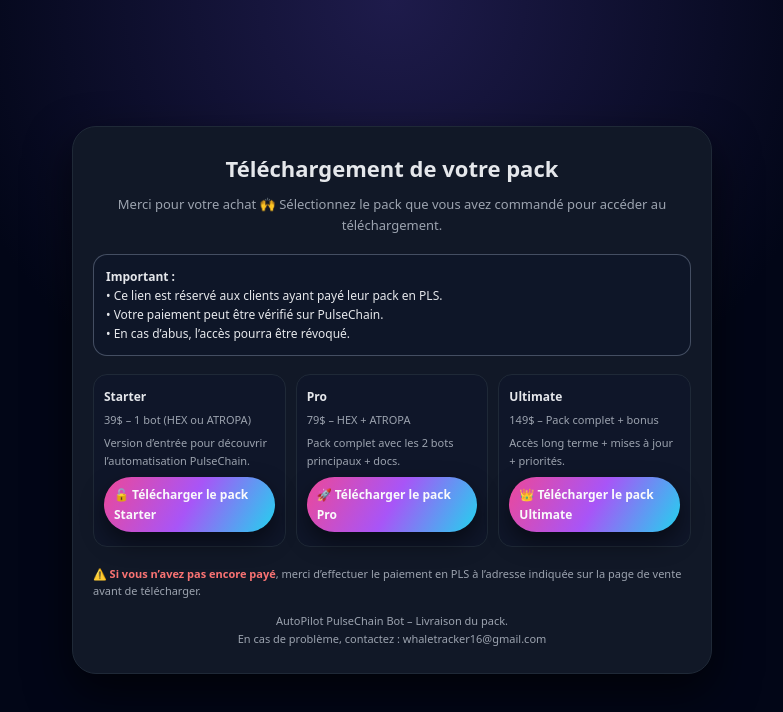
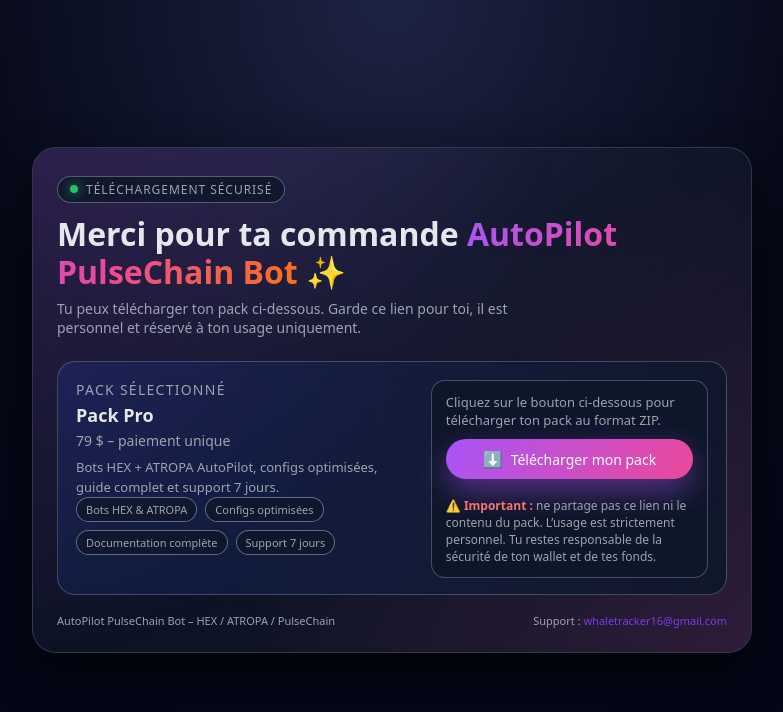
Before and after one commit to whaletrackerio/autopilot-pulsechain, a plain HTML site: page livraison.html in a window 1280 px wide. Shown: the whole page, without its empty margins (248-1031 px from the left). Drawn offline with Linux system fonts and the light colour scheme.

Commit message:
Update title and styles in livraison.html

```diff
--- a/livraison.html
+++ b/livraison.html
@@ -2,215 +2,374 @@
 <html lang="fr">
 <head>
   <meta charset="UTF-8" />
-  <title>AutoPilot PulseChain Bot – Téléchargement de votre pack</title>
+  <title>AutoPilot PulseChain Bot – Téléchargement du pack</title>
   <meta name="viewport" content="width=device-width, initial-scale=1" />
+
   <style>
     :root {
       --bg: #050816;
+      --bg-soft: #0b1020;
       --card: #111827;
       --accent: #a855f7;
+      --accent-soft: #7c3aed;
       --accent-strong: #ec4899;
       --text: #e5e7eb;
       --muted: #9ca3af;
       --border: #1f2937;
+      --danger: #f97373;
       --radius-lg: 16px;
       --shadow-soft: 0 18px 45px rgba(0,0,0,0.65);
     }
 
-    * { box-sizing:border-box; margin:0; padding:0; }
+    * {
+      box-sizing: border-box;
+      margin: 0;
+      padding: 0;
+    }
 
     body {
-      font-family: system-ui, -apple-system, BlinkMacSystemFont, "Segoe UI", sans-serif;
-      background: radial-gradient(circle at top, #1e1b4b 0, #020617 45%, #020617 100%);
+      min-height: 100vh;
+      font-family: system-ui, -apple-system, BlinkMacSystemFont, "SF Pro Text",
+        "Segoe UI", sans-serif;
       color: var(--text);
-      line-height: 1.6;
-      min-height: 100vh;
-      display:flex;
-      align-items:center;
-      justify-content:center;
-      padding:16px;
+      background: radial-gradient(circle at top, #1d2343 0, #050816 45%, #020617 100%);
+      display: flex;
+      align-items: center;
+      justify-content: center;
+      padding: 32px 16px;
+    }
+
+    .wrapper {
+      width: 100%;
+      max-width: 720px;
+      background: linear-gradient(145deg, rgba(148,163,184,0.06), rgba(15,23,42,0.95));
+      border-radius: 24px;
+      box-shadow: var(--shadow-soft);
+      border: 1px solid rgba(148,163,184,0.25);
+      padding: 28px 24px 24px;
+      position: relative;
+      overflow: hidden;
+    }
+
+    .glow {
+      position: absolute;
+      inset: -120px;
+      background:
+        radial-gradient(circle at top left, rgba(168,85,247,0.28), transparent 55%),
+        radial-gradient(circle at bottom right, rgba(236,72,153,0.22), transparent 55%);
+      opacity: 0.9;
+      pointer-events: none;
+    }
+
+    .wrapper-inner {
+      position: relative;
+      z-index: 1;
+    }
+
+    .badge {
+      display: inline-flex;
+      align-items: center;
+      gap: 8px;
+      padding: 4px 12px;
+      border-radius: 999px;
+      background: rgba(15,23,42,0.85);
+      border: 1px solid rgba(148,163,184,0.5);
+      font-size: 12px;
+      text-transform: uppercase;
+      letter-spacing: 0.08em;
+      color: var(--muted);
+      margin-bottom: 12px;
+    }
+
+    .badge-dot {
+      width: 8px;
+      height: 8px;
+      border-radius: 999px;
+      background: #22c55e;
+      box-shadow: 0 0 12px rgba(34,197,94,0.9);
+    }
+
+    h1 {
+      font-size: clamp(26px, 3vw, 32px);
+      line-height: 1.2;
+      margin-bottom: 8px;
+    }
+
+    h1 span {
+      background: linear-gradient(120deg, #a855f7, #ec4899, #f97316);
+      -webkit-background-clip: text;
+      color: transparent;
+    }
+
+    .subtitle {
+      font-size: 14px;
+      color: var(--muted);
+      max-width: 520px;
+      margin-bottom: 24px;
     }
 
     .card {
-      width:100%;
-      max-width: 640px;
-      background: var(--card);
-      border-radius: 24px;
-      border: 1px solid var(--border);
-      box-shadow: var(--shadow-soft);
-      padding: 24px 20px 26px;
+      background: radial-gradient(circle at top left, rgba(30,64,175,0.25), rgba(15,23,42,0.98));
+      border-radius: 18px;
+      padding: 18px 18px 16px;
+      border: 1px solid rgba(148,163,184,0.35);
+      margin-bottom: 18px;
+      display: grid;
+      grid-template-columns: minmax(0,1.1fr) minmax(0,0.9fr);
+      gap: 16px;
+      align-items: flex-start;
     }
 
-    h1 {
-      font-size: 22px;
-      margin-bottom: 8px;
-      text-align:center;
+    @media (max-width: 700px) {
+      .card {
+        grid-template-columns: minmax(0,1fr);
+      }
     }
 
-    .subtitle {
-      font-size: 13px;
+    .card-title {
+      font-size: 14px;
+      text-transform: uppercase;
+      letter-spacing: 0.09em;
       color: var(--muted);
-      text-align:center;
-      margin-bottom: 18px;
-    }
-
-    .info-box {
-      background: rgba(15,23,42,0.9);
-      border-radius: 14px;
-      border: 1px solid rgba(148,163,184,0.4);
-      padding: 12px 12px;
-      font-size: 12px;
-      margin-bottom: 18px;
-    }
-
-    .info-box b {
-      color: #e5e7eb;
-    }
-
-    .packs {
-      display:grid;
-      grid-template-columns: repeat(3, minmax(0,1fr));
-      gap: 10px;
-      margin-bottom: 18px;
-    }
-    @media (max-width: 700px) {
-      .packs { grid-template-columns: 1fr; }
-    }
-
-    .pack-card {
-      background: rgba(15,23,42,0.9);
-      border-radius: 14px;
-      border: 1px solid var(--border);
-      padding: 12px 10px 14px;
-      font-size: 12px;
+      margin-bottom: 4px;
     }
 
     .pack-name {
+      font-size: 18px;
       font-weight: 600;
       margin-bottom: 4px;
     }
 
     .pack-price {
-      font-size: 11px;
-      color: var(--muted);
-      margin-bottom: 6px;
-    }
-
-    .pack-desc {
-      font-size: 11px;
+      font-size: 14px;
       color: var(--muted);
       margin-bottom: 8px;
     }
 
-    .btn {
-      display:inline-flex;
-      align-items:center;
-      justify-content:center;
-      width:100%;
-      padding: 8px 10px;
-      border-radius: 999px;
-      border:none;
-      cursor:pointer;
-      font-size: 12px;
-      font-weight: 600;
-      background: linear-gradient(120deg,#ec4899,#a855f7,#22d3ee);
-      color:#f9fafb;
-      box-shadow: 0 10px 22px rgba(0,0,0,0.5);
-      text-decoration:none;
-      transition:0.15s;
+    .pack-desc {
+      font-size: 13px;
+      color: var(--muted);
+      line-height: 1.5;
     }
 
-    .btn:hover {
-      opacity:0.92;
+    .info-chip-group {
+      display: flex;
+      flex-wrap: wrap;
+      gap: 8px;
+      margin-bottom: 12px;
+    }
+
+    .info-chip {
+      font-size: 11px;
+      padding: 4px 9px;
+      border-radius: 999px;
+      border: 1px solid rgba(148,163,184,0.6);
+      color: var(--muted);
+      background: rgba(15,23,42,0.8);
+    }
+
+    .download-box {
+      background: rgba(15,23,42,0.9);
+      border-radius: 14px;
+      padding: 12px 14px;
+      border: 1px solid rgba(148,163,184,0.4);
+      display: flex;
+      flex-direction: column;
+      gap: 10px;
+    }
+
+    .download-label {
+      font-size: 13px;
+      color: var(--muted);
+    }
+
+    .primary-btn {
+      display: inline-flex;
+      justify-content: center;
+      align-items: center;
+      gap: 8px;
+      padding: 9px 16px;
+      border-radius: 999px;
+      border: none;
+      cursor: pointer;
+      font-size: 14px;
+      font-weight: 500;
+      color: white;
+      background: linear-gradient(120deg, #a855f7, #ec4899);
+      box-shadow: 0 12px 30px rgba(168,85,247,0.45);
+      text-decoration: none;
+      transition: transform 0.12s ease, box-shadow 0.12s ease, filter 0.12s ease;
+      white-space: nowrap;
+    }
+
+    .primary-btn:hover {
       transform: translateY(-1px);
+      filter: brightness(1.05);
+      box-shadow: 0 16px 38px rgba(168,85,247,0.6);
+    }
+
+    .primary-btn:active {
+      transform: translateY(0);
+      box-shadow: 0 8px 22px rgba(168,85,247,0.5);
+    }
+
+    .primary-btn span.icon {
+      font-size: 16px;
     }
 
     .warning {
-      font-size:11px;
+      font-size: 12px;
       color: var(--muted);
-      margin-top: 6px;
+      margin-top: 8px;
     }
 
-    .warning b {
-      color:#f97373;
+    .warning strong {
+      color: #f97373;
+      font-weight: 600;
     }
 
-    footer {
-      margin-top: 12px;
+    .foot {
+      margin-top: 18px;
+      display: flex;
+      justify-content: space-between;
+      gap: 12px;
       font-size: 11px;
       color: var(--muted);
-      text-align:center;
+      flex-wrap: wrap;
+    }
+
+    .foot a {
+      color: var(--accent-soft);
+      text-decoration: none;
+    }
+
+    .foot a:hover {
+      text-decoration: underline;
     }
   </style>
 </head>
 <body>
-  <div class="card">
-    <h1>Téléchargement de votre pack</h1>
-    <p class="subtitle">
-      Merci pour votre achat 🙌 Sélectionnez le pack que vous avez commandé
-      pour accéder au téléchargement.
-    </p>
-
-    <div class="info-box">
-      <b>Important :</b><br/>
-      • Ce lien est réservé aux clients ayant payé leur pack en PLS.<br/>
-      • Votre paiement peut être vérifié sur PulseChain.<br/>
-      • En cas d’abus, l’accès pourra être révoqué.
-    </div>
-
-    <div class="packs">
-      <!-- STARTER -->
-      <div class="pack-card">
-        <div class="pack-name">Starter</div>
-        <div class="pack-price">39$ – 1 bot (HEX ou ATROPA)</div>
-        <div class="pack-desc">
-          Version d’entrée pour découvrir l’automatisation PulseChain.
-        </div>
-        <a class="btn"
-           href="LIEN_STARTER"
-           target="_blank" rel="noopener noreferrer">
-          🔓 Télécharger le pack Starter
-        </a>
+  <main class="wrapper">
+    <div class="glow"></div>
+    <div class="wrapper-inner">
+      <div class="badge">
+        <span class="badge-dot"></span>
+        Téléchargement sécurisé
       </div>
 
-      <!-- PRO -->
-      <div class="pack-card">
-        <div class="pack-name">Pro</div>
-        <div class="pack-price">79$ – HEX + ATROPA</div>
-        <div class="pack-desc">
-          Pack complet avec les 2 bots principaux + docs.
+      <h1>
+        Merci pour ta commande <span>AutoPilot PulseChain Bot</span> ✨
+      </h1>
+      <p class="subtitle">
+        Tu peux télécharger ton pack ci-dessous. Garde ce lien pour toi, il est
+        personnel et réservé à ton usage uniquement.
+      </p>
+
+      <section class="card">
+        <div>
+          <p class="card-title">Pack sélectionné</p>
+          <p class="pack-name" id="pack-name">Pack Pro</p>
+          <p class="pack-price" id="pack-price">79&nbsp;$ – paiement unique</p>
+          <p class="pack-desc" id="pack-desc">
+            Automatisation de ton trading HEX & ATROPA sur PulseChain, avec
+            documentation et configs optimisées.
+          </p>
+
+          <div class="info-chip-group" id="pack-chips">
+            <!-- Rempli dynamiquement -->
+          </div>
         </div>
-        <a class="btn"
-           href="https://drive.google.com/file/d/1-QLPcZbyQ294oQk0PLp1oUOCvpztKt8h/view?usp=sharing"
-           target="_blank" rel="noopener noreferrer">
-          🚀 Télécharger le pack Pro
-        </a>
-      </div>
 
-      <!-- ULTIMATE -->
-      <div class="pack-card">
-        <div class="pack-name">Ultimate</div>
-        <div class="pack-price">149$ – Pack complet + bonus</div>
-        <div class="pack-desc">
-          Accès long terme + mises à jour + priorités.
+        <div class="download-box">
+          <p class="download-label">
+            Cliquez sur le bouton ci-dessous pour télécharger ton pack au format ZIP.
+          </p>
+
+          <a id="download-btn" class="primary-btn" href="#" download>
+            <span class="icon">⬇️</span>
+            <span>Télécharger mon pack</span>
+          </a>
+
+          <p class="warning">
+            ⚠️ <strong>Important :</strong> ne partage pas ce lien ni le contenu du pack.
+            L’usage est strictement personnel. Tu restes responsable de la sécurité de
+            ton wallet et de tes fonds.
+          </p>
         </div>
-        <a class="btn"
-           href="LIEN_ULTIMATE"
-           target="_blank" rel="noopener noreferrer">
-          👑 Télécharger le pack Ultimate
-        </a>
+      </section>
+
+      <div class="foot">
+        <span>AutoPilot PulseChain Bot – HEX / ATROPA / PulseChain</span>
+        <span>Support : <a href="mailto:whaletracker16@gmail.com">whaletracker16@gmail.com</a></span>
       </div>
     </div>
+  </main>
 
-    <p class="warning">
-      ⚠️ <b>Si vous n’avez pas encore payé</b>, merci d’effectuer le paiement
-      en PLS à l’adresse indiquée sur la page de vente avant de télécharger.
-    </p>
+  <script>
+    // Récupération du paramètre ?pack= dans l'URL
+    const params = new URLSearchParams(window.location.search);
+    const packParam = (params.get("pack") || "pro").toLowerCase();
 
-    <footer>
-      AutoPilot PulseChain Bot – Livraison du pack.<br/>
-      En cas de problème, contactez : whaletracker16@gmail.com
-    </footer>
-  </div>
+    // 🔗 Liens Google Drive (REMPLACE les ID quand tu auras les autres ZIP)
+    // Format : https://drive.google.com/uc?export=download&id=ID_DU_FICHIER
+    const packs = {
+      starter: {
+        name: "Pack Starter",
+        price: "39 $ – paiement unique",
+        desc: "1 bot (HEX ou ATROPA), config de base, guide PDF d’installation rapide.",
+        chips: ["1 bot (au choix)", "Config de base", "Support 3 jours (mail)"],
+        // TODO: remplace l'ID ci-dessous par l'ID réel du ZIP Starter
+        driveId: "ID_GOOGLE_DRIVE_STARTER"
+      },
+      pro: {
+        name: "Pack Pro",
+        price: "79 $ – paiement unique",
+        desc: "Bots HEX + ATROPA AutoPilot, configs optimisées, guide complet et support 7 jours.",
+        chips: ["Bots HEX & ATROPA", "Configs optimisées", "Documentation complète", "Support 7 jours"],
+        // ✅ ID réel de ton fichier : 1-QLPcZbyQ294oQk0PLp1oUOCvpztKt8h
+        driveId: "1-QLPcZbyQ294oQk0PLp1oUOCvpztKt8h"
+      },
+      ultimate: {
+        name: "Pack Ultimate",
+        price: "149 $ – paiement unique",
+        desc: "Tout le pack Pro + mises à jour futures, priorité support et ressources marketing.",
+        chips: ["Tout le pack Pro", "Mises à jour incluses", "Priorité support", "Ressources marketing"],
+        // TODO: remplace l'ID ci-dessous par l'ID réel du ZIP Ultimate
+        driveId: "ID_GOOGLE_DRIVE_ULTIMATE"
+      }
+    };
+
+    // Choix du pack (fallback sur Pro si inconnu)
+    const pack = packs[packParam] || packs.pro;
+
+    // Construction du lien de téléchargement Google Drive
+    let downloadUrl = "#";
+    if (pack.driveId && !pack.driveId.startsWith("ID_GOOGLE_DRIVE")) {
+      downloadUrl = `https://drive.google.com/uc?export=download&id=${pack.driveId}`;
+    }
+
+    // Injection dans la page
+    document.getElementById("pack-name").textContent = pack.name;
+    document.getElementById("pack-price").textContent = pack.price;
+    document.getElementById("pack-desc").textContent = pack.desc;
+
+    const chipsContainer = document.getElementById("pack-chips");
+    chipsContainer.innerHTML = "";
+    pack.chips.forEach((c) => {
+      const span = document.createElement("span");
+      span.className = "info-chip";
+      span.textContent = c;
+      chipsContainer.appendChild(span);
+    });
+
+    const downloadBtn = document.getElementById("download-btn");
+    downloadBtn.href = downloadUrl;
+
+    if (downloadUrl === "#") {
+      downloadBtn.textContent = "Lien de téléchargement bientôt disponible";
+      downloadBtn.style.opacity = "0.6";
+      downloadBtn.style.pointerEvents = "none";
+    }
+  </script>
 </body>
 </html>
```
